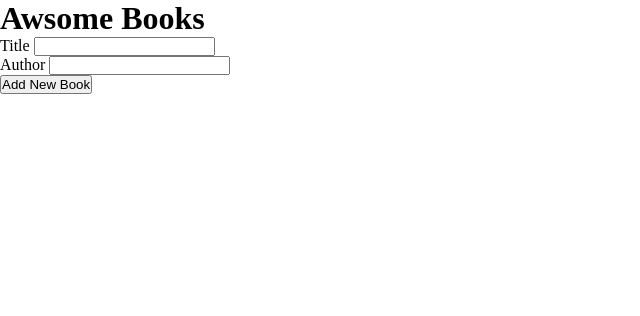
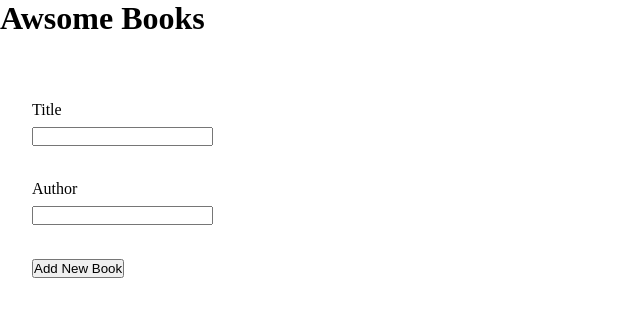
Before and after one commit to Chimoneg27/Awesome-Books, a website: page index.html in a window 1280 px wide. Shown: the whole page, without its empty margins (0-640 px from the left). Drawn offline with Linux system fonts and the light colour scheme.

Commit message:
Add basic styles to form

```diff
--- a/styles.css
+++ b/styles.css
@@ -3,3 +3,14 @@
   padding: 0;
   box-sizing: border-box;
 }
+
+form {
+  margin-top: 2rem;
+  display: flex;
+  flex-direction: column;
+  width: 15rem;
+  height: auto;
+  align-items: flex-start;
+  gap: 0.5rem;
+  padding: 2rem;
+}
```
